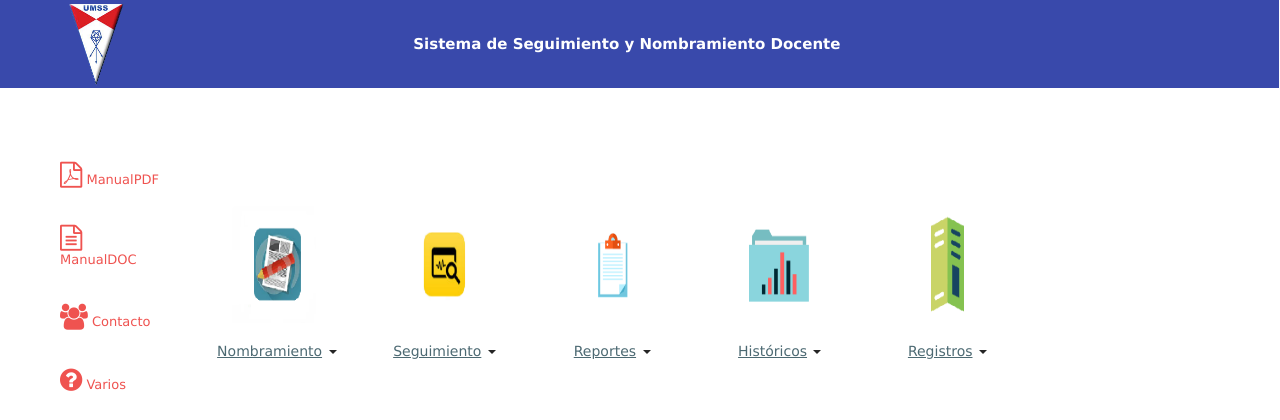
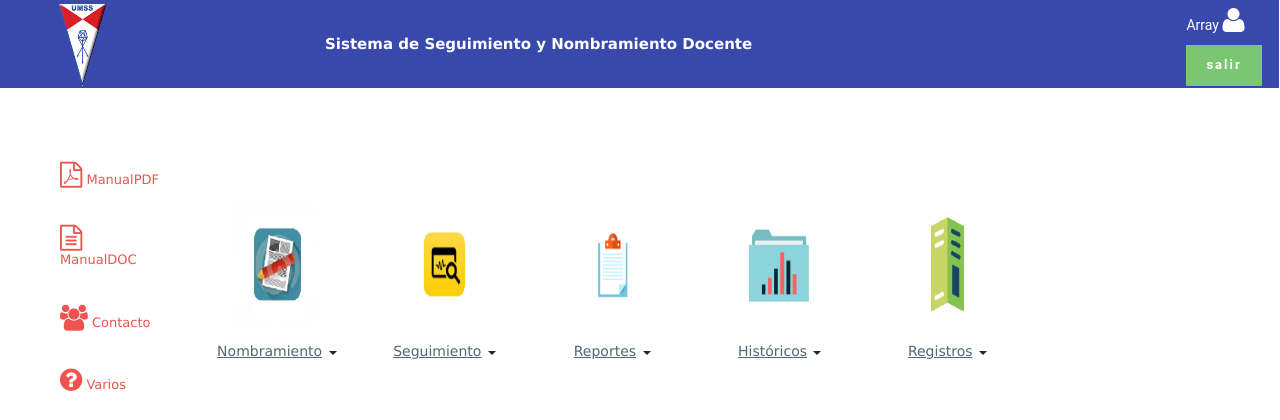
Before and after one commit to sucmar/seguimiento, a PHP site: page /espacioSecretaria.php in a window 1280 px wide. Shown: the top 420 px of the page. Run offline with PHP 8.4, Linux system fonts and the light colour scheme; the visitor is signed in with stand-in values (Sample User, id 1); some libraries are stand-ins or nearby versions.

Commit message:
Agrege a la vista de la secretaria el nombre de usuario

```diff
--- a/views/secretaria.view.php
+++ b/views/secretaria.view.php
@@ -8,7 +8,16 @@
         <div class= "titulo">
         <h4 class="nombre"><strong>Sistema de Seguimiento y Nombramiento Docente</strong></h4>
         </div>
-        <div class= "salir"></div>
+        <div class="col-sm-4">
+
+                <form action="./cerrar.php" class="navbar-form navbar-right" >
+                <p id="nombre-usuario" style="color: white"><?php echo $_SESSION['usuario']?>
+                    <i class="fa fa-user fa-2x" aria-hidden="true"></i>
+                </p>
+                <input type="submit" class="btn btn-success" name="" value="salir">
+                </form>
+
+            </div>
     </div>
 
 
```
